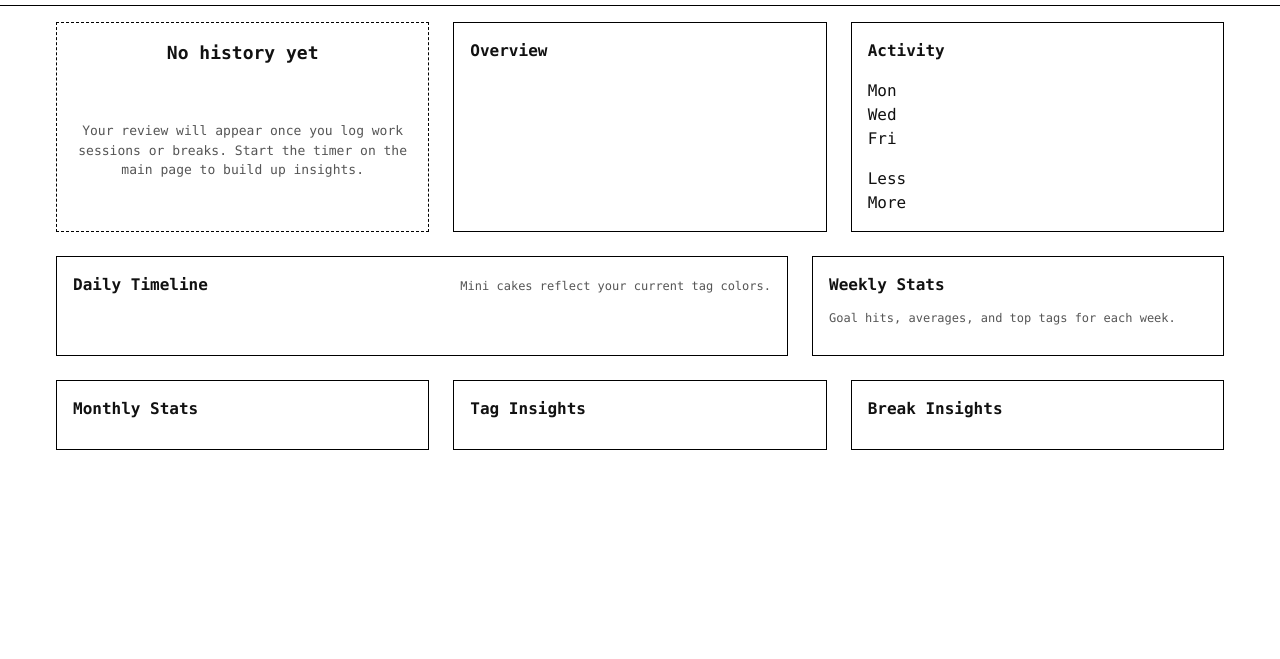
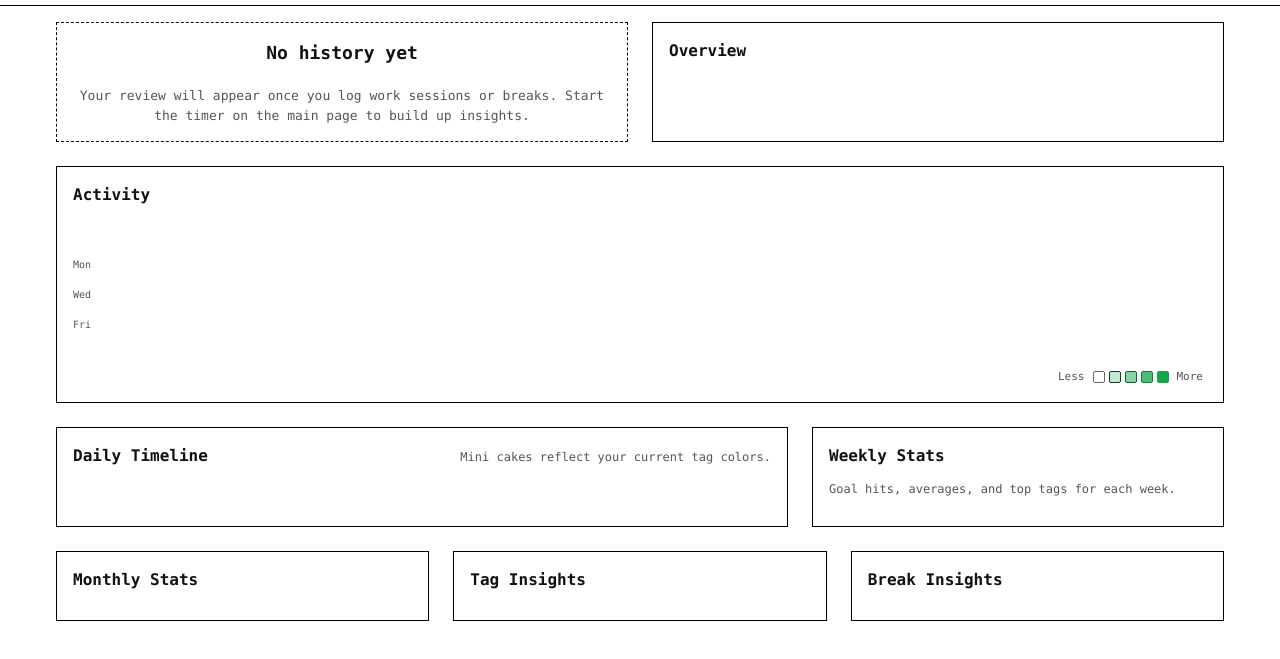
Before and after one commit to jakobkreft/CakeTimer, a plain HTML site: page review.html in a window 1280 px wide. Shown: the part 45-704 px from the top of the page. Drawn offline with Linux system fonts and the light colour scheme.

Commit message:
fix style.css  Add github-style activity

```diff
--- a/css/styles.css
+++ b/css/styles.css
@@ -886,3 +886,150 @@ body {
   justify-self: end;
   cursor: pointer;
 }
+
+/* --- Activity Graph (GitHub-style contribution grid) --- */
+.activity-section {
+  flex: 1 1 100%;
+  min-width: min(640px, 100%);
+}
+
+.activity-graph-wrapper {
+  display: flex;
+  gap: 4px;
+  overflow-x: auto;
+}
+
+.activity-day-labels {
+  display: grid;
+  grid-template-rows: repeat(7, 12px);
+  gap: 3px;
+  padding-top: 20px;
+  font-size: 10px;
+  color: var(--muted);
+  text-align: right;
+  flex-shrink: 0;
+}
+
+.activity-day-label {
+  display: flex;
+  align-items: center;
+  justify-content: flex-end;
+  height: 12px;
+  padding-right: 4px;
+}
+
+.activity-main {
+  display: flex;
+  flex-direction: column;
+  gap: 2px;
+  min-width: 0;
+  flex: 1;
+}
+
+.activity-month-labels {
+  display: flex;
+  font-size: 10px;
+  color: var(--muted);
+  height: 16px;
+  gap: 0;
+}
+
+.activity-month-label {
+  flex-shrink: 0;
+  text-align: left;
+  padding-left: 2px;
+}
+
+.activity-grid {
+  display: flex;
+  gap: 3px;
+}
+
+.activity-column {
+  display: grid;
+  grid-template-rows: repeat(7, 12px);
+  gap: 3px;
+}
+
+.activity-cell {
+  width: 12px;
+  height: 12px;
+  border-radius: 2px;
+  border: var(--line) solid var(--border);
+}
+
+/* 5 intensity levels */
+.activity-cell--level-0 {
+  background: var(--bg);
+  opacity: 0.6;
+}
+
+.activity-cell--level-1 {
+  background: color-mix(in srgb, var(--accent) 25%, var(--bg));
+  border-color: color-mix(in srgb, var(--accent) 40%, var(--border));
+}
+
+.activity-cell--level-2 {
+  background: color-mix(in srgb, var(--accent) 50%, var(--bg));
+  border-color: color-mix(in srgb, var(--accent) 60%, var(--border));
+}
+
+.activity-cell--level-3 {
+  background: color-mix(in srgb, var(--accent) 75%, var(--bg));
+  border-color: color-mix(in srgb, var(--accent) 80%, var(--border));
+}
+
+.activity-cell--level-4 {
+  background: var(--accent);
+  border-color: var(--accent);
+}
+
+/* Fallback for browsers without color-mix */
+@supports not (background: color-mix(in srgb, red 50%, blue)) {
+  .activity-cell--level-1 {
+    background: #9ae6b4;
+  }
+
+  .activity-cell--level-2 {
+    background: #68d391;
+  }
+
+  .activity-cell--level-3 {
+    background: #48bb78;
+  }
+
+  .activity-cell--level-4 {
+    background: var(--accent);
+  }
+
+  :root.dark .activity-cell--level-1 {
+    background: #276749;
+  }
+
+  :root.dark .activity-cell--level-2 {
+    background: #2f855a;
+  }
+
+  :root.dark .activity-cell--level-3 {
+    background: #38a169;
+  }
+}
+
+.activity-legend {
+  display: flex;
+  align-items: center;
+  gap: 4px;
+  justify-content: flex-end;
+  font-size: 11px;
+  color: var(--muted);
+  margin-top: 8px;
+}
+
+.activity-legend .activity-cell {
+  width: 12px;
+  height: 12px;
+}
+
+.activity-legend-label {
+  padding: 0 4px;
+}
```
